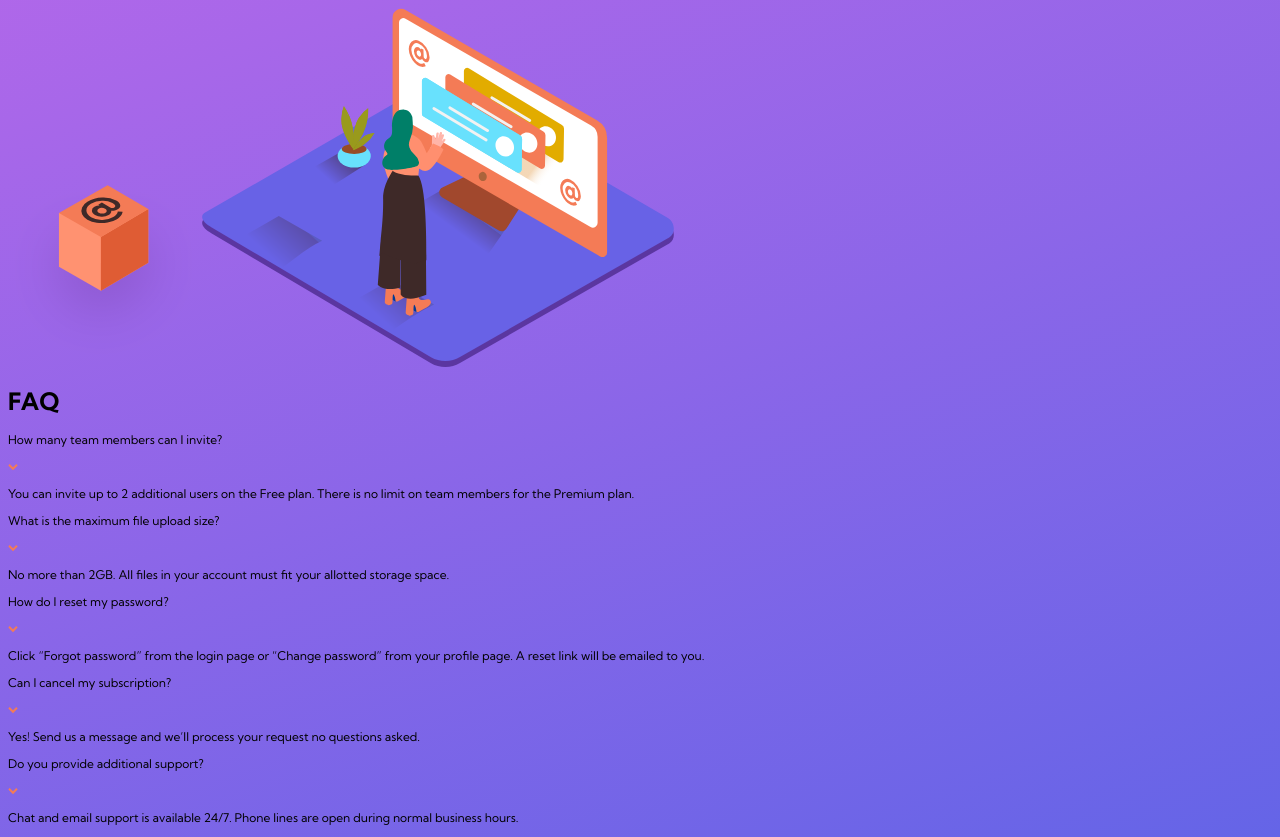
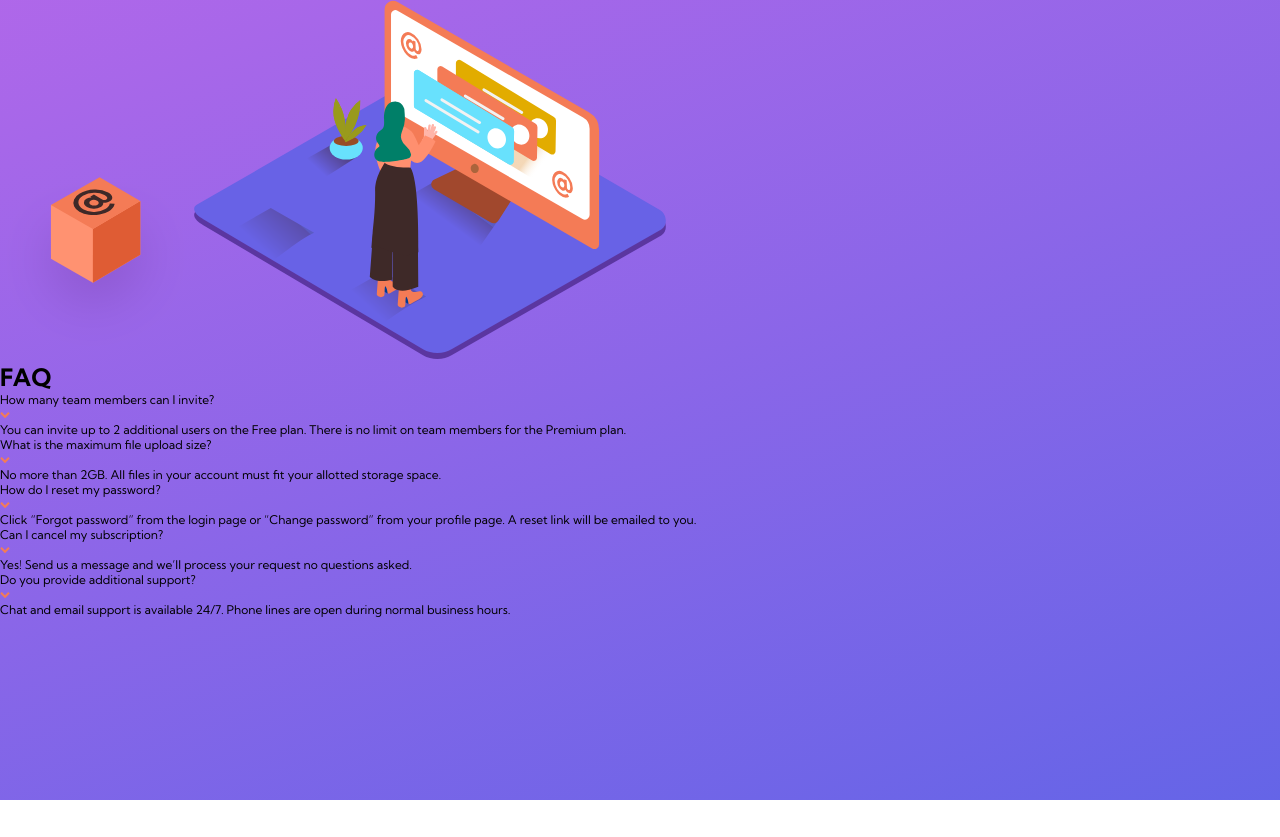
Before and after one commit to SaeM843/FAQ-Accordion-Card, a website: page index.html in a window 1280 px wide. After the commit the page ends 800 px from the top, so only its background shows below. Drawn offline with Linux system fonts and the light colour scheme.

Commit message:
added margin and padding

```diff
--- a/sass/base/_page.scss
+++ b/sass/base/_page.scss
@@ -1,9 +1,14 @@
 @use "../config/variables" as var;
+
+* {
+    box-sizing: border-box;
+    margin: 0;
+    padding: 0;
+}
 
 body {
     font-family: var.$theme-text-font;
     font-size: 12px;
     min-height: 100vh;
-    box-sizing: border-box;
     background: linear-gradient(-20deg, var.$soft-blue 0%, var.$soft-violet 100%);
 }
```
Also changed, not shown: css/style.css, 1 other file.
